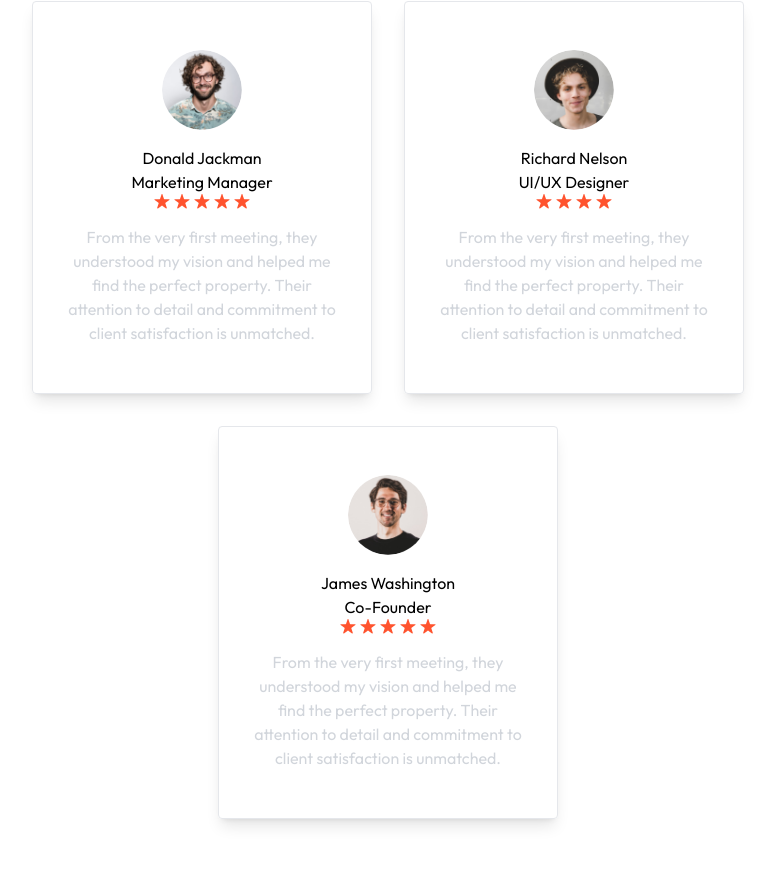
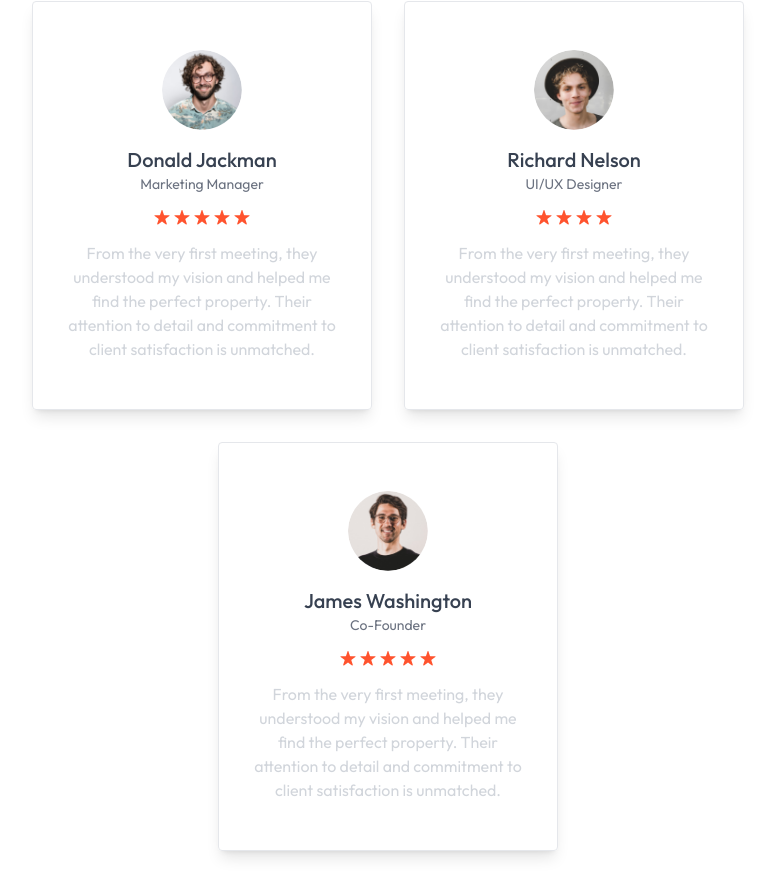
Before and after one commit to chamithsandeepa/Real-Estate-Frontend, a React (Vite) app: page / in a window 1280 px wide. Shown: the part 2654-3550 px from the top of the page, without its empty margins (252-1027 px from the left). Built offline with nearby package versions, Linux system fonts and the light colour scheme.

Commit message:
Chnage some small css parts.

```diff
--- a/src/Components/Contact.jsx
+++ b/src/Components/Contact.jsx
@@ -1,4 +1,5 @@
 import React from "react";
+import { toast } from "react-toastify";
 
 const Contact = () => {
   const [result, setResult] = React.useState("");
@@ -19,11 +20,11 @@
 
     if (data.success) {
       setResult("");
-      alert("Form Submitted Successfully");
+      toast.success("Form Submitted Successfully");
       event.target.reset();
     } else {
       console.log("Error", data);
-      alert("data.message");
+      toast.error(data.message);
       setResult("");
     }
   };
--- a/src/Components/Testimonials.jsx
+++ b/src/Components/Testimonials.jsx
@@ -8,7 +8,7 @@
       id="Testimonials"
     >
       <h1 className="text-2xl sm:text-4xl font-bold mb-2 text-center">
-        Customer{" "}
+        Customer
         <span className="underline underline-offset-4 decoration-1 under font-light">
           Testimonials
         </span>
@@ -27,8 +27,10 @@
               src={testimonial.image}
               alt={testimonial.alt}
             />
-            <h2>{testimonial.name}</h2>
-            <p>{testimonial.title}</p>
+            <h2 className="text-xl text-gray-700 font-medium">
+              {testimonial.name}
+            </h2>
+            <p className="text-gray-500 mb-4 text-sm">{testimonial.title}</p>
             <div className="flex justify-center gap-1 text-red-500 mb-4">
               {Array.from({ length: testimonial.rating }, (item, index) => (
                 <img key={index} src={assets.star_icon} alt="" />
```
